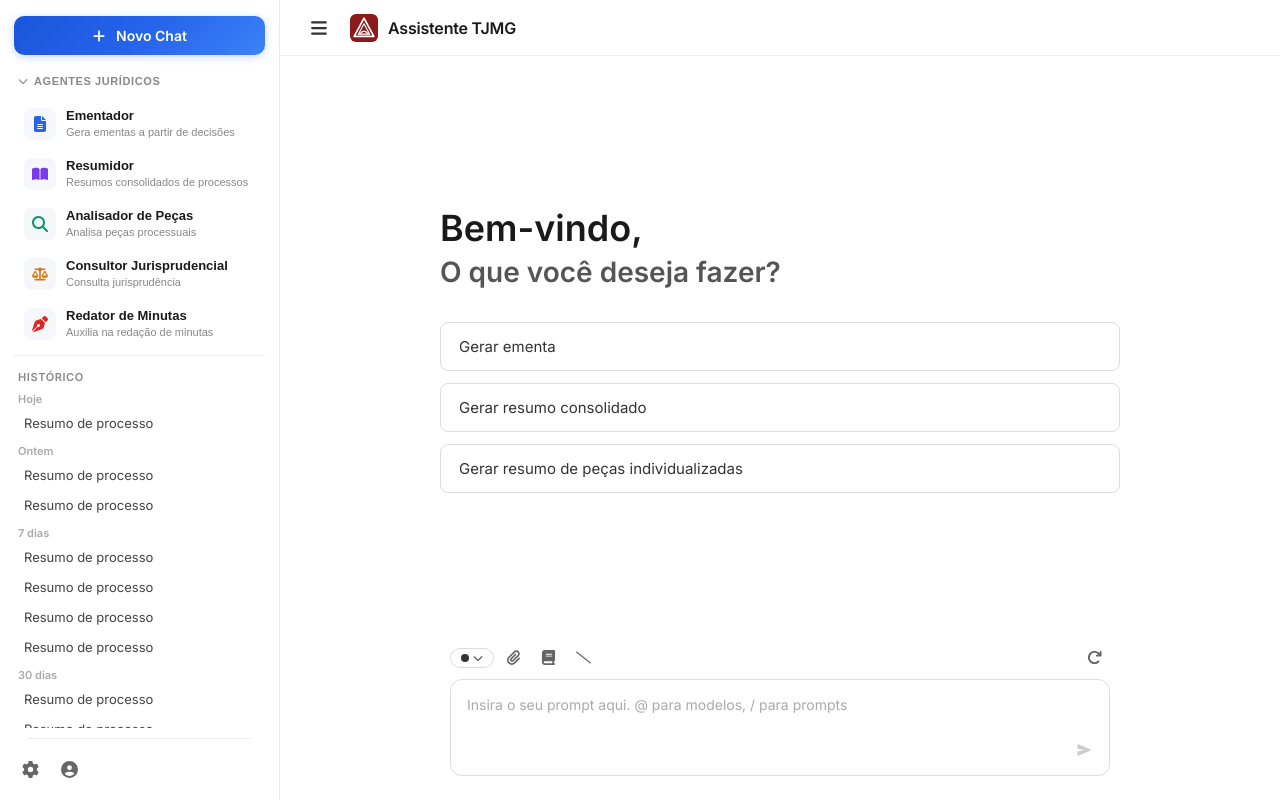
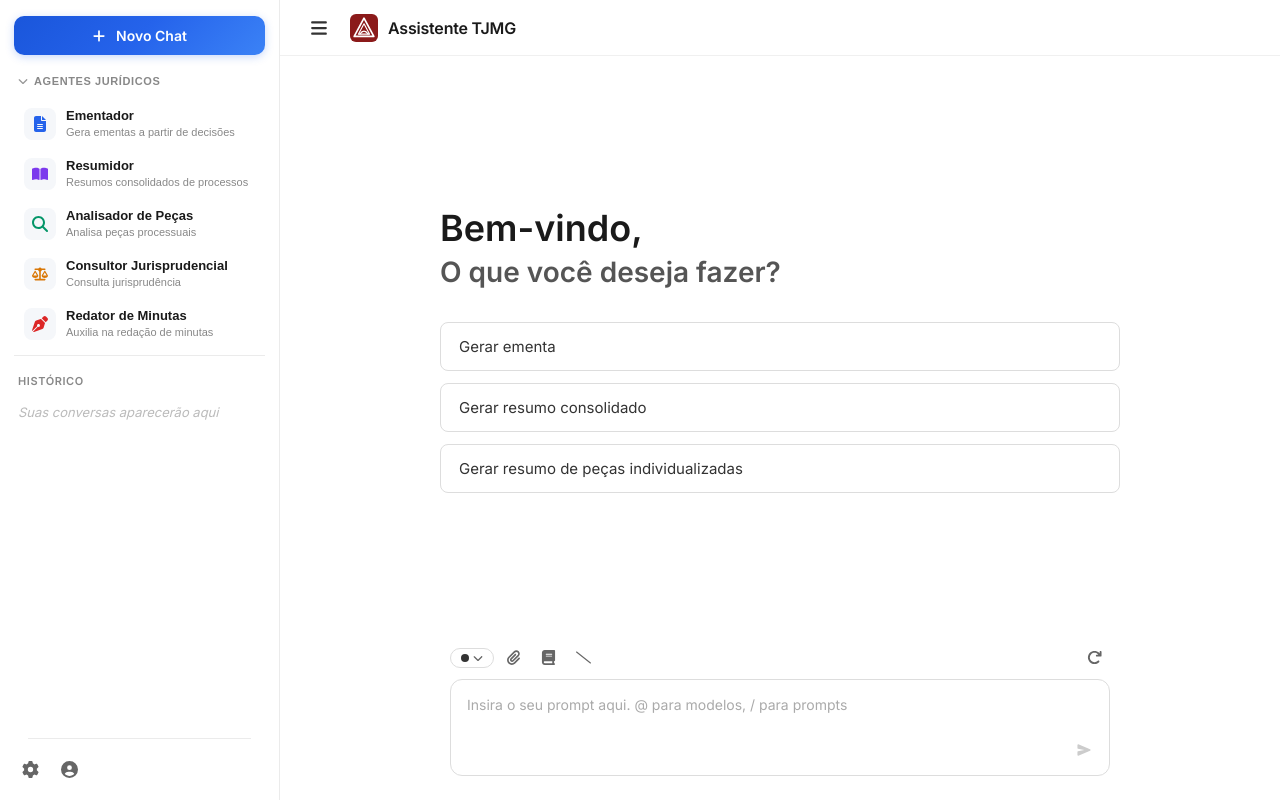
Before and after one commit to rniepce/jurisbusca, a React (Vite) app in the folder frontend/: page / in a window 1280 px wide. Built offline with nearby package versions, Linux system fonts and the light colour scheme.

Commit message:
fix(sidebar): remover histórico hardcoded, exibir apenas após conversas reais

```diff
--- a/frontend/src/components/Sidebar.css
+++ b/frontend/src/components/Sidebar.css
@@ -233,6 +233,18 @@
     color: #1a1a1a;
 }
 
+/* Empty History State */
+.history-empty {
+    padding-top: 4px;
+}
+
+.history-empty-text {
+    font-size: 13px;
+    color: #bbb;
+    padding: 8px 4px;
+    font-style: italic;
+}
+
 /* ===== BOTTOM BAR ===== */
 .sidebar-bottom {
     padding: 4px 14px 14px;
--- a/frontend/src/components/Sidebar.jsx
+++ b/frontend/src/components/Sidebar.jsx
@@ -15,14 +15,7 @@ const agents = [
     { id: 'redator', icon: <FaPenNib />, name: 'Redator de Minutas', desc: 'Auxilia na redação de minutas', color: '#dc2626' },
 ];
 
-const historyData = [
-    { label: 'Hoje', items: ['Resumo de processo'] },
-    { label: 'Ontem', items: ['Resumo de processo', 'Resumo de processo'] },
-    { label: '7 dias', items: ['Resumo de processo', 'Resumo de processo', 'Resumo de processo', 'Resumo de processo'] },
-    { label: '30 dias', items: ['Resumo de processo', 'Resumo de processo', 'Resumo de processo'] },
-];
-
-const Sidebar = ({ isOpen, onToggle }) => {
+const Sidebar = ({ isOpen, onToggle, history = [] }) => {
     const [agentsOpen, setAgentsOpen] = useState(true);
     const [activeAgent, setActiveAgent] = useState(null);
 
@@ -72,10 +65,12 @@ const Sidebar = ({ isOpen, onToggle }) => {
             {/* Divider */}
             <div className="sidebar-divider" />
 
-            {/* History Section */}
+            {/* History Section — only shows when there are conversations */}
             <div className="sidebar-history">
+                {history.length > 0 ? (
+                    <>
                         <span className="section-label-static">Histórico</span>
-                {historyData.map((group, gi) => (
+                        {history.map((group, gi) => (
                             <div key={gi} className="history-group">
                                 <span className="history-group-label">{group.label}</span>
                                 {group.items.map((item, ii) => (
@@ -85,6 +80,13 @@ const Sidebar = ({ isOpen, onToggle }) => {
                                 ))}
                             </div>
                         ))}
+                    </>
+                ) : (
+                    <div className="history-empty">
+                        <span className="section-label-static">Histórico</span>
+                        <p className="history-empty-text">Suas conversas aparecerão aqui</p>
+                    </div>
+                )}
             </div>
 
             {/* Bottom Icons */}
```
Lines whose indentation alone changed are shown as unchanged.
